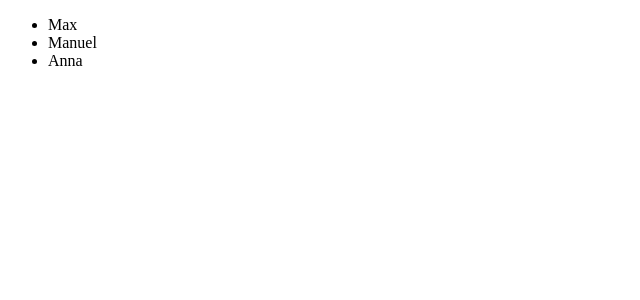
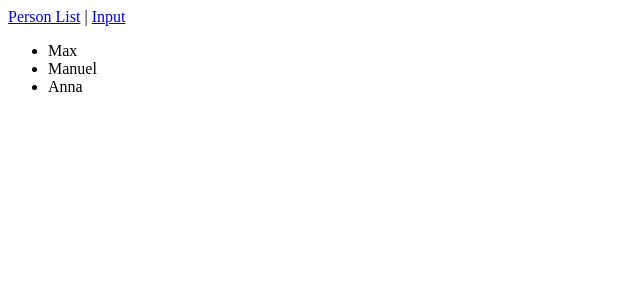
Before and after one commit to ranjennaidu2024/ng-refresher, an Angular app: page / in a window 1280 px wide. Shown: the top 300 px of the page, without its empty margins (0-640 px from the left). Built offline with nearby package versions, Linux system fonts and the light colour scheme.

Commit message:
Navigating between Components

```diff
--- a/src/app/app.component.html
+++ b/src/app/app.component.html
@@ -1,4 +1,2 @@
+<a routerLink="/">Person List</a> | <a routerLink="/input">Input</a>
 <router-outlet></router-outlet>
-
-<!-- <app-person-input (personCreate)="onPersonCreated($event)"></app-person-input>
-<app-persons [personList]="persons"></app-persons> -->
```
